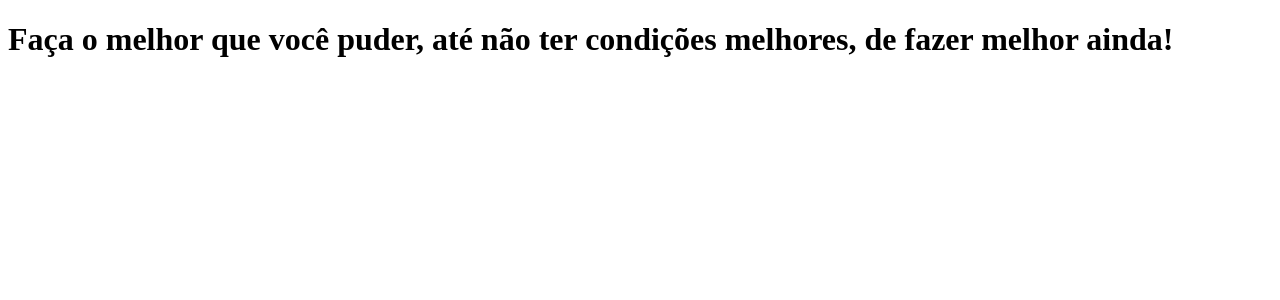
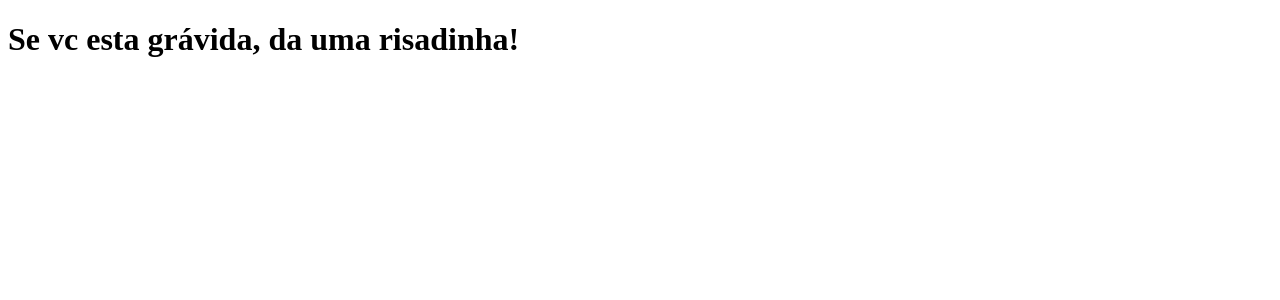
Before and after one commit to GabrielPRDF/clone-tabnews, a Next.js app: page / in a window 1280 px wide. Shown: the top 300 px of the page. Built offline with nearby package versions, Linux system fonts and the light colour scheme.

Commit message:
Alter message

```diff
--- a/pages/index.js
+++ b/pages/index.js
@@ -1,5 +1,5 @@
 function Home() {
-    return <h1>Faça o melhor que você puder, até não ter condições melhores, de fazer melhor ainda!</h1>
+    return <h1>Se vc esta grávida, da uma risadinha!</h1>
 }
 
 export default Home;
```
